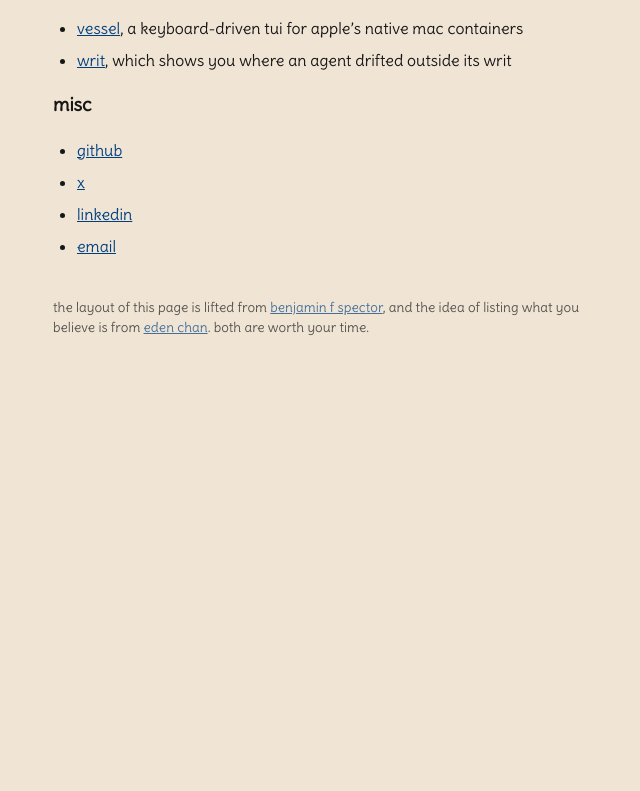
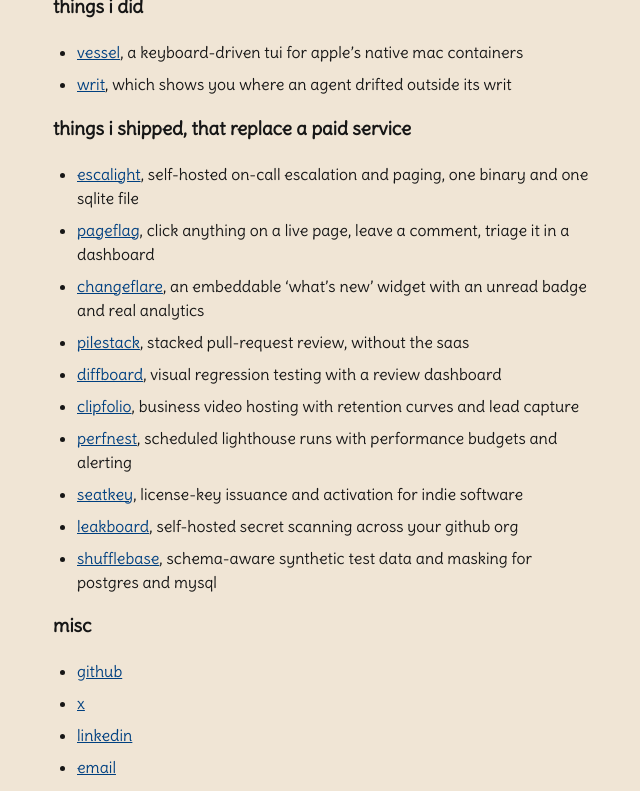
Before and after one commit to Laaaaksh/Laaaaksh.github.io, a website: page index.html in a window 1280 px wide. Shown: the part 1542-2333 px from the top of the page, without its empty margins (67-707 px from the left). Before the commit the page ends 2000 px from the top, so only its background shows below. Drawn offline with Linux system fonts and the light colour scheme.

Commit message:
Update intro and add ten open-source tools to site (#11)
The intro paragraph said "building two things" and only covered vessel
and writ; it now also mentions the ten shipped tools further down the
page and updates the meta description accordingly.

Added a new "things i shipped, that replace a paid service" section
(separate from "things i did") since vessel and writ are ongoing work
while the ten are already shipped, and twelve entries in one flat list
would read worse than two grouped ones.

```diff
--- a/index.html
+++ b/index.html
@@ -4,7 +4,7 @@
     <meta charset="UTF-8">
     <meta name="viewport" content="width=device-width, initial-scale=1.0">
     <title>laksh sadhwani</title>
-    <meta name="description" content="Laksh Sadhwani - building vessel and writ, learning cuda, reading philosophy.">
+    <meta name="description" content="Laksh Sadhwani - building vessel and writ, ten open-source tools shipped, learning cuda, reading philosophy.">
     <link rel="stylesheet" href="styles.css">
 </head>
 <body>
@@ -22,7 +22,9 @@
     is a keyboard-driven tui for apple&rsquo;s native mac containers.
     <a href="https://github.com/Laaaaksh/writ">writ</a> is for the other half of my day: agents
     work under a writ, and the tool checks whether they stayed inside it, then shows you only the
-    drift. both are open source. if either sounds interesting, come break them.
+    drift. i&rsquo;ve also built and open-sourced ten smaller tools, each one replacing a paid
+    developer service, listed further down the page. all twelve are open source. if any of them
+    sound interesting, come break them.
 </p>
 
 <p>
@@ -84,6 +86,21 @@
     <li><a href="https://github.com/Laaaaksh/writ">writ</a>, which shows you where an agent drifted outside its writ</li>
 </ul>
 
+<h3>things i shipped, that replace a paid service</h3>
+
+<ul>
+    <li><a href="https://github.com/Laaaaksh/escalight">escalight</a>, self-hosted on-call escalation and paging, one binary and one sqlite file</li>
+    <li><a href="https://github.com/Laaaaksh/pageflag">pageflag</a>, click anything on a live page, leave a comment, triage it in a dashboard</li>
+    <li><a href="https://github.com/Laaaaksh/changeflare">changeflare</a>, an embeddable &lsquo;what&rsquo;s new&rsquo; widget with an unread badge and real analytics</li>
+    <li><a href="https://github.com/Laaaaksh/pilestack">pilestack</a>, stacked pull-request review, without the saas</li>
+    <li><a href="https://github.com/Laaaaksh/diffboard">diffboard</a>, visual regression testing with a review dashboard</li>
+    <li><a href="https://github.com/Laaaaksh/clipfolio">clipfolio</a>, business video hosting with retention curves and lead capture</li>
+    <li><a href="https://github.com/Laaaaksh/perfnest">perfnest</a>, scheduled lighthouse runs with performance budgets and alerting</li>
+    <li><a href="https://github.com/Laaaaksh/seatkey">seatkey</a>, license-key issuance and activation for indie software</li>
+    <li><a href="https://github.com/Laaaaksh/leakboard">leakboard</a>, self-hosted secret scanning across your github org</li>
+    <li><a href="https://github.com/Laaaaksh/shufflebase">shufflebase</a>, schema-aware synthetic test data and masking for postgres and mysql</li>
+</ul>
+
 <h3>misc</h3>
 
 <ul>
```
